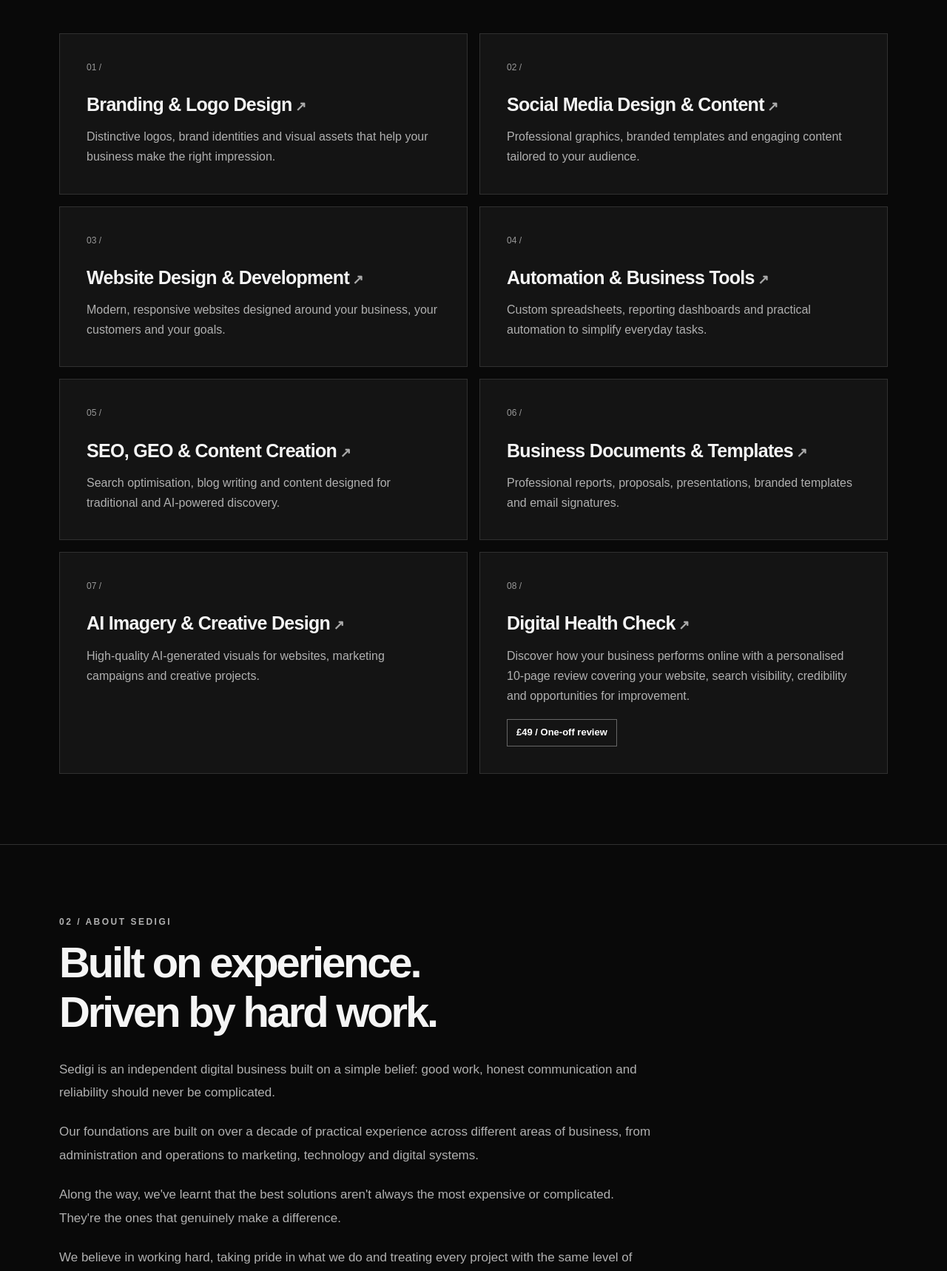
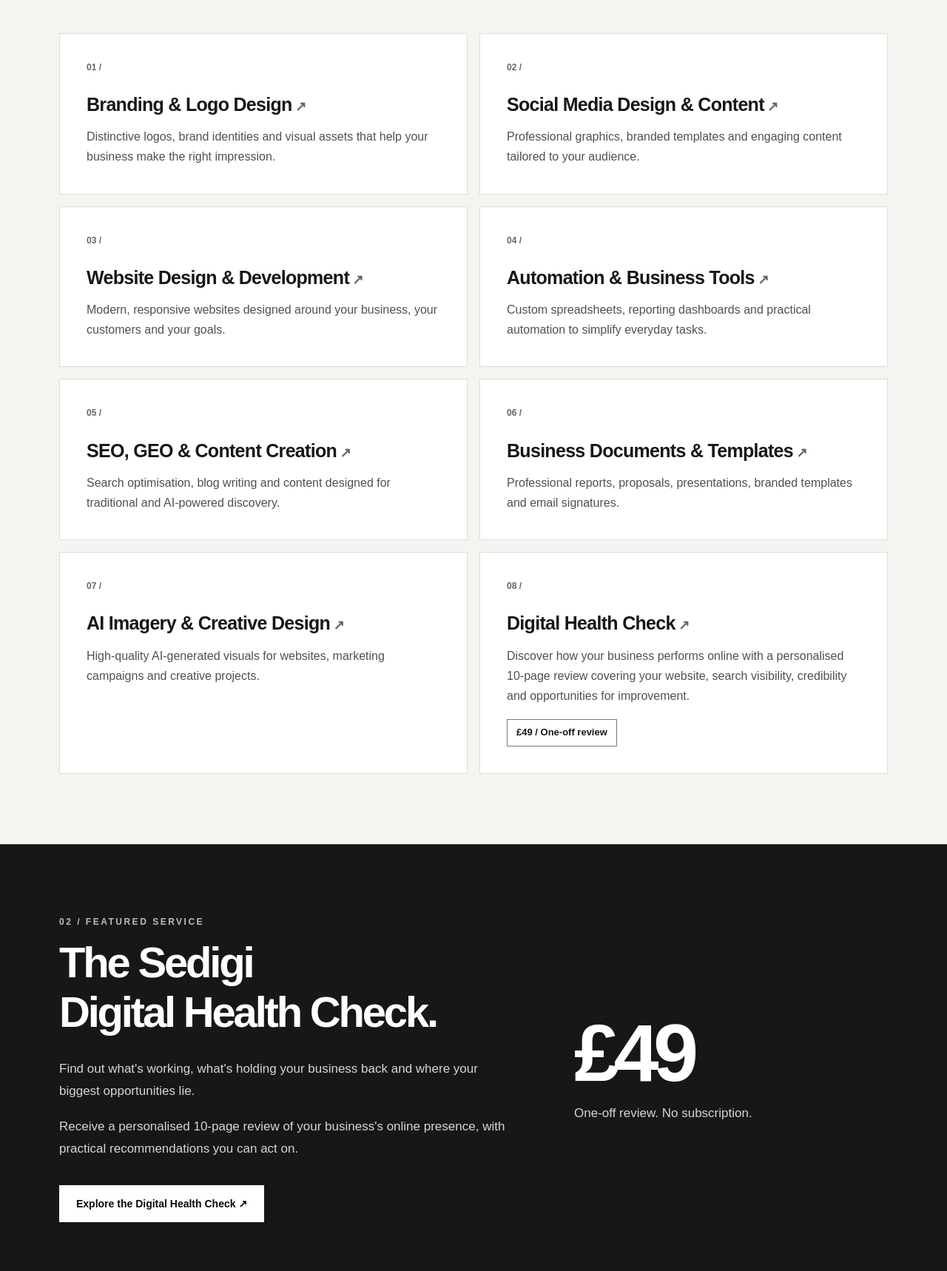
Before and after one commit to DavidCyb33/sedigi-website, a plain HTML site: page index.html in a window 1280 px wide. Shown: the part 1082-2800 px from the top of the page at 74% size. Drawn offline with Linux system fonts and the light colour scheme.

Commit message:
Refactor index.html for improved styling and layout
Updated styling and structure for various sections, including services and health check features. Adjusted colors and layout for better visual consistency.

```diff
--- a/index.html
+++ b/index.html
@@ -10,6 +10,8 @@
   <meta name="description" content="Sedigi provides website design, branding, social media content, automation, SEO, GEO, AI imagery and £49 Digital Health Checks for businesses across the UK.">
   <link rel="canonical" href="https://sedigi.co.uk/">
   <link rel="icon" type="image/x-icon" href="/favicon.ico?v=5">
+
+  <!-- Existing space-dust styling -->
   <link rel="stylesheet" href="/assets/services.css?v=space-dust-1">
 
   <!-- Social sharing -->
@@ -28,6 +30,7 @@
   <meta name="twitter:description" content="Reliable by Nature. Digital by Design.">
   <meta name="twitter:image" content="https://sedigi.co.uk/assets/sedigi-social-preview.png">
 
+  <!-- Structured data -->
   <script type="application/ld+json">
   {
     "@context": "https://schema.org",
@@ -61,11 +64,16 @@
 
   <style>
     :root {
-      --bg: #090909;
-      --panel: #141414;
-      --line: #303030;
-      --text: #f5f5f5;
-      --muted: #b0b0b0;
+      --black: #090909;
+      --charcoal: #171717;
+      --white: #f5f4f1;
+      --paper: #f0efeb;
+      --card: #ffffff;
+      --ink: #171717;
+      --muted-dark: #505050;
+      --muted-light: #d0d0d0;
+      --line-dark: #303030;
+      --line-light: #deddd9;
     }
 
     *,
@@ -82,8 +90,8 @@
     body {
       margin: 0;
       min-width: 0;
-      background: var(--bg);
-      color: var(--text);
+      background: var(--black);
+      color: #fff;
       font-family: Arial, Helvetica, sans-serif;
       line-height: 1.6;
       overflow-wrap: break-word;
@@ -112,8 +120,8 @@
     .site-header {
       position: relative;
       z-index: 20;
-      background: var(--bg);
-      border-bottom: 1px solid var(--line);
+      background: var(--black);
+      border-bottom: 1px solid var(--line-dark);
     }
 
     .site-nav {
@@ -146,7 +154,7 @@
     }
 
     .nav-links a {
-      color: var(--muted);
+      color: #d0d0d0;
       text-decoration: none;
       font-size: 14px;
       font-weight: 600;
@@ -160,7 +168,7 @@
 
     .nav-links .nav-quote {
       background: #fff;
-      color: #090909;
+      color: var(--black);
       padding: 11px 17px;
       border: 1px solid #fff;
     }
@@ -175,14 +183,15 @@
       display: none;
     }
 
-    /* HERO */
+    /* DARK HERO */
 
     .hero {
+      position: relative;
       padding: 120px 0 130px;
     }
 
     .eyebrow {
-      color: var(--muted);
+      color: #bdbdbd;
       font-size: 12px;
       font-weight: 700;
       letter-spacing: 2.5px;
@@ -202,14 +211,14 @@
       max-width: 650px;
       font-size: 19px;
       line-height: 1.75;
-      color: var(--muted);
+      color: #dedede;
       margin: 0;
     }
 
     .hero-actions {
       display: flex;
+      flex-wrap: wrap;
       align-items: center;
-      flex-wrap: wrap;
       gap: 12px;
       margin-top: 30px;
     }
@@ -221,13 +230,13 @@
       min-height: 48px;
       padding: 13px 22px;
       background: #fff;
-      color: #090909;
+      color: var(--black);
       font-size: 14px;
       font-weight: 700;
       text-decoration: none;
+      text-align: center;
       border: 1px solid #fff;
       transition: background .2s ease, color .2s ease;
-      text-align: center;
     }
 
     .button:hover {
@@ -238,25 +247,25 @@
     .button-secondary {
       background: transparent;
       color: #fff;
-      border-color: #666;
+      border-color: #777;
     }
 
     .button-secondary:hover {
       background: #fff;
-      color: #090909;
+      color: var(--black);
     }
 
     a:focus-visible,
     button:focus-visible {
-      outline: 2px solid #fff;
+      outline: 2px solid currentColor;
       outline-offset: 4px;
     }
 
-    /* SECTIONS */
+    /* GENERAL SECTIONS */
 
     main > section {
+      position: relative;
       padding: 95px 0;
-      border-top: 1px solid var(--line);
     }
 
     h2 {
@@ -268,12 +277,24 @@
 
     .intro {
       max-width: 690px;
-      color: var(--muted);
       font-size: 18px;
       line-height: 1.75;
     }
 
-    /* SERVICES */
+    /* LIGHT SERVICES SECTION */
+
+    .section-light {
+      background: var(--white);
+      color: var(--ink);
+    }
+
+    .section-light .eyebrow {
+      color: #555;
+    }
+
+    .section-light .intro {
+      color: var(--muted-dark);
+    }
 
     .services {
       display: grid;
@@ -284,15 +305,18 @@
 
     .service {
       min-width: 0;
-      background: var(--panel);
-      border: 1px solid var(--line);
+      background: var(--card);
+      color: var(--ink);
+      border: 1px solid var(--line-light);
       padding: 36px;
-      transition: border-color .2s ease, transform .2s ease;
+      transition: border-color .2s ease, transform .2s ease,
+                  box-shadow .2s ease;
     }
 
     .service:hover {
-      border-color: #888;
-      transform: translateY(-2px);
+      border-color: #777;
+      transform: translateY(-3px);
+      box-shadow: 0 12px 28px rgba(0, 0, 0, .07);
     }
 
     .service-link {
@@ -302,13 +326,14 @@
     }
 
     .service-link:focus-visible {
-      outline: 2px solid #fff;
+      outline: 2px solid var(--ink);
       outline-offset: 3px;
     }
 
     .service-number {
       font-size: 12px;
-      color: #999;
+      color: #666;
+      font-weight: 700;
     }
 
     .service h3 {
@@ -321,11 +346,11 @@
     .service-link h3::after {
       content: " ↗";
       font-size: 18px;
-      color: #aaa;
+      color: #666;
     }
 
     .service p {
-      color: var(--muted);
+      color: #505050;
       margin: 0;
       font-size: 16px;
       line-height: 1.7;
@@ -335,20 +360,74 @@
       display: inline-block;
       margin-top: 18px;
       padding: 7px 12px;
-      border: 1px solid #666;
-      color: #fff;
+      border: 1px solid #777;
+      color: var(--ink);
       font-size: 13px;
       font-weight: 700;
     }
 
-    /* ABOUT */
+    /* FEATURED DIGITAL HEALTH CHECK */
+
+    .health-feature {
+      background: var(--charcoal);
+      color: #fff;
+      border-top: 1px solid var(--line-dark);
+      border-bottom: 1px solid var(--line-dark);
+    }
+
+    .health-grid {
+      display: grid;
+      grid-template-columns: minmax(0, 1.5fr) minmax(240px, 1fr);
+      gap: 60px;
+      align-items: center;
+    }
+
+    .health-feature .eyebrow {
+      color: #bdbdbd;
+    }
+
+    .health-feature p {
+      max-width: 610px;
+      color: #d6d6d6;
+      font-size: 17px;
+      line-height: 1.8;
+    }
+
+    .health-price {
+      display: inline-block;
+      font-size: clamp(70px, 9vw, 110px);
+      font-weight: 800;
+      line-height: 1;
+      letter-spacing: -.07em;
+    }
+
+    .health-price-caption {
+      margin: 12px 0 0;
+      color: #cfcfcf;
+      font-size: 14px;
+    }
+
+    .health-feature .button {
+      margin-top: 16px;
+    }
+
+    /* LIGHT ABOUT SECTION */
+
+    .about-section {
+      background: var(--paper);
+      color: var(--ink);
+    }
+
+    .about-section .eyebrow {
+      color: #555;
+    }
 
     .about-content {
       max-width: 800px;
     }
 
     .about-content > p {
-      color: var(--muted);
+      color: #454545;
       font-size: 17px;
       line-height: 1.85;
       margin: 0 0 22px;
@@ -357,8 +436,8 @@
     .about-inspiration {
       margin-top: 48px;
       padding: 32px;
-      background: var(--panel);
-      border: 1px solid var(--line);
+      background: #fff;
+      border: 1px solid var(--line-light);
     }
 
     .about-inspiration h3 {
@@ -369,24 +448,27 @@
     }
 
     .about-inspiration p {
-      color: var(--muted);
+      color: #454545;
       font-size: 16px;
       line-height: 1.8;
       margin: 0 0 18px;
     }
 
     .about-inspiration .about-statement {
-      color: #fff;
+      color: var(--ink);
       font-weight: 700;
       font-size: 19px;
       line-height: 1.5;
       margin: 28px 0 0;
     }
 
-    /* CONTACT */
+    /* DARK CONTACT SECTION */
 
     .contact {
+      background: var(--black);
+      color: #fff;
       text-align: center;
+      border-top: 1px solid var(--line-dark);
     }
 
     .contact .container {
@@ -394,7 +476,7 @@
     }
 
     .contact p {
-      color: var(--muted);
+      color: #d0d0d0;
       font-size: 17px;
       line-height: 1.75;
     }
@@ -412,9 +494,10 @@
     /* FOOTER */
 
     footer {
+      background: var(--black);
       padding: 30px 0;
-      border-top: 1px solid var(--line);
-      color: var(--muted);
+      border-top: 1px solid var(--line-dark);
+      color: #bdbdbd;
       font-size: 13px;
     }
 
@@ -443,6 +526,10 @@
 
       .service {
         padding: 28px;
+      }
+
+      .health-grid {
+        gap: 35px;
       }
     }
 
@@ -477,7 +564,7 @@
         padding: 9px 12px;
         background: transparent;
         color: #fff;
-        border: 1px solid #555;
+        border: 1px solid #777;
         cursor: pointer;
         font-size: 14px;
         font-weight: 700;
@@ -505,7 +592,7 @@
         align-items: stretch;
         gap: 0;
         padding: 8px 0 18px;
-        border-top: 1px solid var(--line);
+        border-top: 1px solid var(--line-dark);
       }
 
       .nav-links.is-open {
@@ -590,6 +677,23 @@
 
       .service p {
         font-size: 15px;
+      }
+
+      .health-grid {
+        grid-template-columns: 1fr;
+        gap: 25px;
+      }
+
+      .health-feature p {
+        font-size: 16px;
+      }
+
+      .health-price {
+        font-size: 76px;
+      }
+
+      .health-feature .button {
+        width: 100%;
       }
 
       .about-content > p {
@@ -742,14 +846,12 @@
 
   </div>
 
-  <!-- SERVICES -->
+  <!-- SERVICES — LIGHT -->
 
-  <section id="services">
+  <section id="services" class="section-light">
     <div class="container">
 
-      <div class="eyebrow">
-        01 / What we do
-      </div>
+      <div class="eyebrow">01 / What we do</div>
 
       <h2>
         Digital solutions.<br>
@@ -764,135 +866,86 @@
 
       <div class="services">
 
-        <!-- SERVICE 01 -->
-
-        <a
-          class="service service-link"
-          href="/services/branding-logo-design/"
-        >
+        <a class="service service-link"
+           href="/services/branding-logo-design/">
           <div class="service-number">01 /</div>
-
           <h3>Branding &amp; Logo Design</h3>
-
           <p>
             Distinctive logos, brand identities and visual assets
             that help your business make the right impression.
           </p>
         </a>
 
-        <!-- SERVICE 02 -->
-
-        <a
-          class="service service-link"
-          href="/services/social-media-design-content/"
-        >
+        <a class="service service-link"
+           href="/services/social-media-design-content/">
           <div class="service-number">02 /</div>
-
           <h3>Social Media Design &amp; Content</h3>
-
           <p>
             Professional graphics, branded templates and
             engaging content tailored to your audience.
           </p>
         </a>
 
-        <!-- SERVICE 03 -->
-
-        <a
-          class="service service-link"
-          href="/services/website-design/"
-        >
+        <a class="service service-link"
+           href="/services/website-design/">
           <div class="service-number">03 /</div>
-
           <h3>Website Design &amp; Development</h3>
-
           <p>
             Modern, responsive websites designed around your
             business, your customers and your goals.
           </p>
         </a>
 
-        <!-- SERVICE 04 -->
-
-        <a
-          class="service service-link"
-          href="/services/automation-business-tools/"
-        >
+        <a class="service service-link"
+           href="/services/automation-business-tools/">
           <div class="service-number">04 /</div>
-
           <h3>Automation &amp; Business Tools</h3>
-
           <p>
             Custom spreadsheets, reporting dashboards and
             practical automation to simplify everyday tasks.
           </p>
         </a>
 
-        <!-- SERVICE 05 -->
-
-        <a
-          class="service service-link"
-          href="/services/seo-geo-content/"
-        >
+        <a class="service service-link"
+           href="/services/seo-geo-content/">
           <div class="service-number">05 /</div>
-
           <h3>SEO, GEO &amp; Content Creation</h3>
-
           <p>
             Search optimisation, blog writing and content
             designed for traditional and AI-powered discovery.
           </p>
         </a>
 
-        <!-- SERVICE 06 -->
-
-        <a
-          class="service service-link"
-          href="/services/business-documents-templates/"
-        >
+        <a class="service service-link"
+           href="/services/business-documents-templates/">
           <div class="service-number">06 /</div>
-
           <h3>Business Documents &amp; Templates</h3>
-
           <p>
             Professional reports, proposals, presentations,
             branded templates and email signatures.
           </p>
         </a>
 
-        <!-- SERVICE 07 -->
-
-        <a
-          class="service service-link"
-          href="/services/ai-imagery-creative-design/"
-        >
+        <a class="service service-link"
+           href="/services/ai-imagery-creative-design/">
           <div class="service-number">07 /</div>
-
           <h3>AI Imagery &amp; Creative Design</h3>
-
           <p>
             High-quality AI-generated visuals for websites,
             marketing campaigns and creative projects.
           </p>
         </a>
 
-        <!-- SERVICE 08 -->
-
-        <a
-          class="service service-link"
-          href="/services/digital-health-check/"
-        >
+        <a class="service service-link"
+           href="/services/digital-health-check/">
           <div class="service-number">08 /</div>
-
           <h3>Digital Health Check</h3>
-
           <p>
             Discover how your business performs online with
             a personalised 10-page review covering your
             website, search visibility, credibility and
             opportunities for improvement.
           </p>
-
           <span class="service-price">
             £49 / One-off review
           </span>
@@ -903,13 +956,57 @@
     </div>
   </section>
 
-  <!-- ABOUT -->
+  <!-- FEATURED PRODUCT — DARK -->
 
-  <section id="about">
+  <section class="health-feature"
+           aria-labelledby="health-feature-title">
+    <div class="container health-grid">
+
+      <div>
+        <div class="eyebrow">
+          02 / Featured Service
+        </div>
+
+        <h2 id="health-feature-title">
+          The Sedigi<br>
+          Digital Health Check.
+        </h2>
+
+        <p>
+          Find out what's working, what's holding your
+          business back and where your biggest
+          opportunities lie.
+        </p>
+
+        <p>
+          Receive a personalised 10-page review of your
+          business's online presence, with practical
+          recommendations you can act on.
+        </p>
+
+        <a class="button"
+           href="/services/digital-health-check/">
+          Explore the Digital Health Check ↗
+        </a>
+      </div>
+
+      <div>
+        <div class="health-price">£49</div>
+        <p class="health-price-caption">
+          One-off review. No subscription.
+        </p>
+      </div>
+
+    </div>
+  </section>
+
+  <!-- ABOUT — LIGHT -->
+
+  <section id="about" class="about-section">
     <div class="container">
 
       <div class="eyebrow">
-        02 / About Sedigi
+        03 / About Sedigi
       </div>
 
       <h2>
@@ -994,13 +1091,13 @@
     </div>
   </section>
 
-  <!-- CONTACT -->
+  <!-- CONTACT — DARK -->
 
   <section id="contact" class="contact">
     <div class="container">
 
       <div class="eyebrow">
-        03 / Get in touch
+        04 / Get in touch
       </div>
 
       <h2>Let's make digital simpler.</h2>
@@ -1028,13 +1125,9 @@
 
 <footer>
   <div class="container footer-inner">
-
     <span>© 2026 Sedigi. All rights reserved.</span>
-
     <a href="/privacy/">Privacy Policy</a>
-
     <span>Reliable by Nature. Digital by Design.</span>
-
   </div>
 </footer>
 
```
